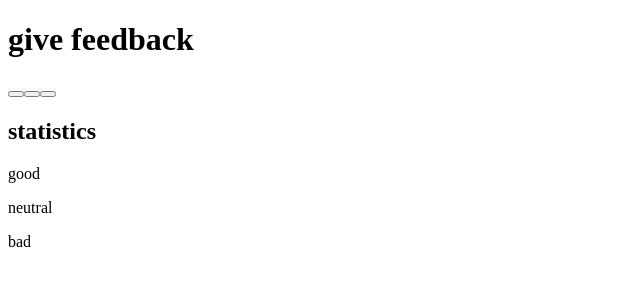
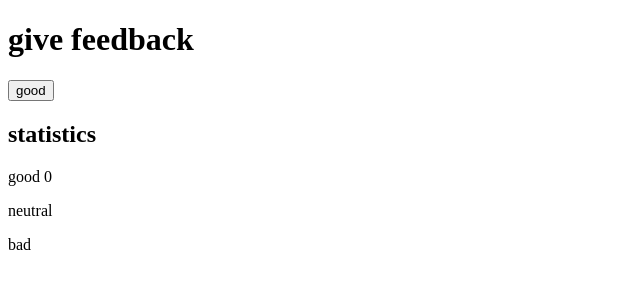
Before and after one commit to jungleistx/fullstackopen, a React (Vite) app in the folder part1/unicafe/: page / in a window 1280 px wide. Shown: the top 300 px of the page, without its empty margins (0-640 px from the left). Built offline with nearby package versions, Linux system fonts and the light colour scheme.

Commit message:
add Button component to unicafe

```diff
--- a/part1/unicafe/src/App.jsx
+++ b/part1/unicafe/src/App.jsx
@@ -1,4 +1,12 @@
 import { useState } from 'react'
+
+
+const Button = (props) => (
+  <button onClick={props.onClick}>
+    {props.text}
+  </button>
+)
+
 
 const App = () => {
   // save clicks of each button to its own state
@@ -6,18 +14,19 @@ const App = () => {
   const [neutral, setNeutral] = useState(0)
   const [bad, setBad] = useState(0)
 
+  const handleGoodReview = () => {
+    setGood(good + 1)
+  }
 
   return (
     <div>
       <h1>give feedback</h1>
 
-      <button></button>
-      <button></button>
-      <button></button>
+      <Button onClick={handleGoodReview} text="good"/>
 
       <section>
         <h2>statistics</h2>
-        <p>good</p>
+        <p>good {good}</p>
         <p>neutral</p>
         <p>bad</p>
       </section>
```
